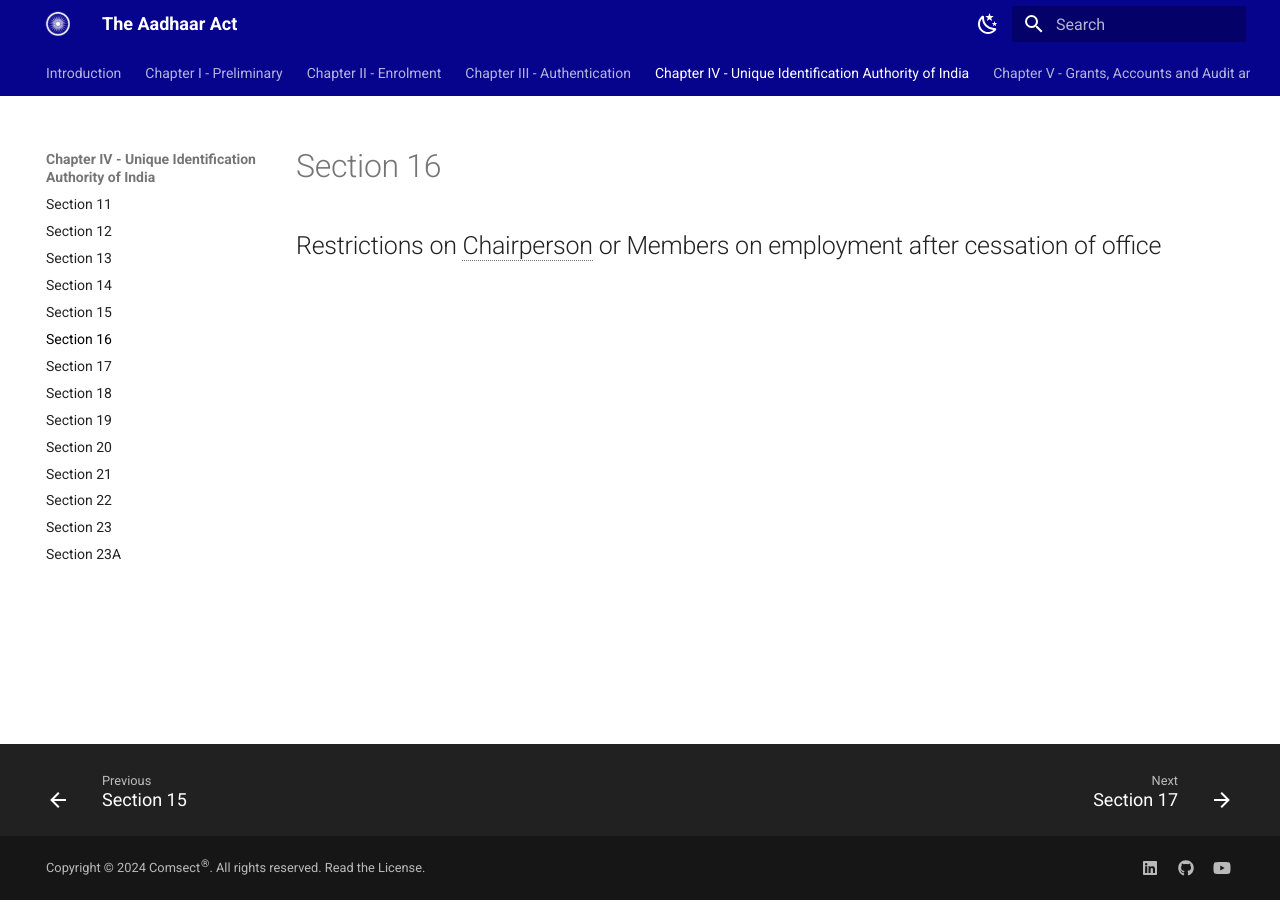
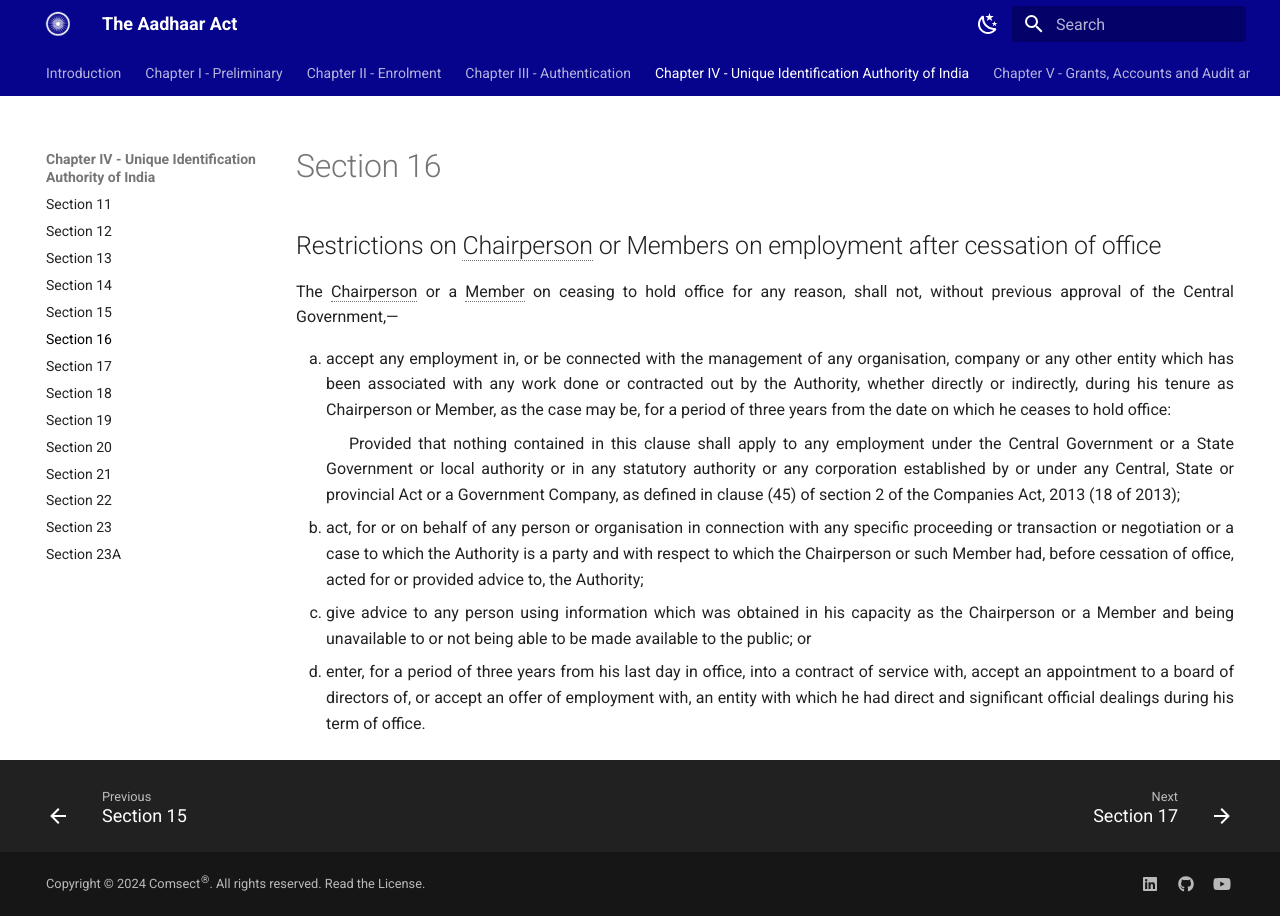
Before and after one commit to comsect/aadhaar-act, an MkDocs documentation site: the page built from docs/en/16.md, in a window 1280 px wide. Built offline with MkDocs 1.6.1 and Material for MkDocs 9.7.7, drawn with Linux system fonts in a browser that asks for light colours.

Commit message:
add section-sixteen

```diff
--- a/docs/en/16.md
+++ b/docs/en/16.md
@@ -4,4 +4,19 @@
 description: Restrictions on Chairperson or Members on employment after cessation of office
 ---
 
+<style>
+    ol.outer-list {
+        list-style-type: lower-alpha;
+    }
+</style>
+
 ## Restrictions on Chairperson or Members on employment after cessation of office
+
+
+The Chairperson or a Member on ceasing to hold office for any reason, shall not, without previous approval of the Central Government,—
+<ol class="outer-list">
+    <li> accept any employment in, or be connected with the management of any organisation, company or any other entity which has been associated with any work done or contracted out by the Authority, whether directly or indirectly, during his tenure as Chairperson or Member, as the case may be, for a period of three years from the date on which he ceases to hold office: </p>&emsp; Provided that nothing contained in this clause shall apply to any employment under the Central Government or a State Government or local authority or in any statutory authority or any corporation established by or under any Central, State or provincial Act or a Government Company, as defined in clause (45) of section 2 of the Companies Act, 2013 (18 of 2013);
+    <li> act, for or on behalf of any person or organisation in connection with any specific proceeding or transaction or negotiation or a case to which the Authority is a party and with respect to which the Chairperson or such Member had, before cessation of office, acted for or provided advice to, the Authority;
+    <li> give advice to any person using information which was obtained in his capacity as the Chairperson or a Member and being unavailable to or not being able to be made available to the public; or
+    <li> enter, for a period of three years from his last day in office, into a contract of service with, accept an appointment to a board of directors of, or accept an offer of employment with, an entity with which he had direct and significant official dealings during his term of office.
+</ol>
```
